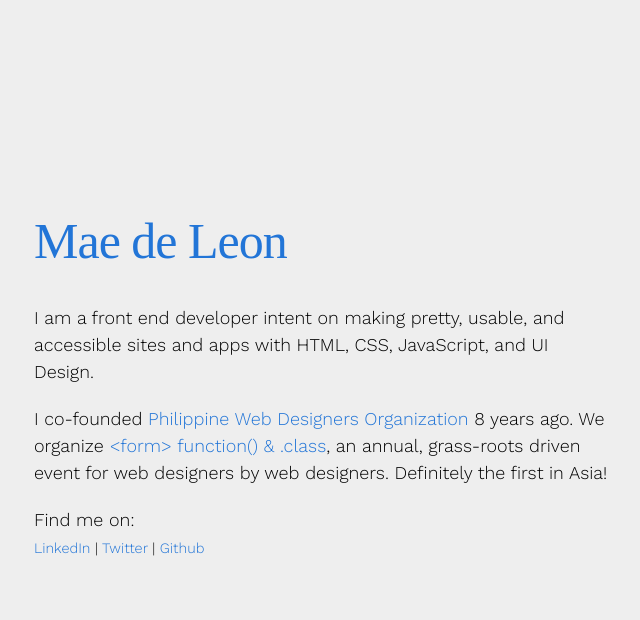
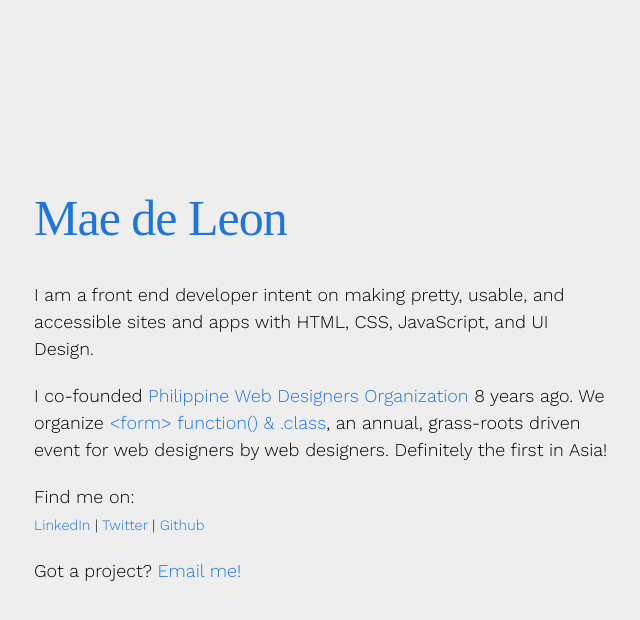
Before and after one commit to mae/tech-hive, a Jekyll site: the page built from index.html, in a window 1280 px wide. Shown: the top 620 px of the page, without its empty margins (30-670 px from the left). Built offline with Jekyll 4.4.1, drawn with Linux system fonts in a browser that asks for light colours; some web fonts are replaced; Markdown is read by kramdown in place of the engine named in the settings.

Commit message:
added contact info

```diff
--- a/index.html
+++ b/index.html
@@ -14,4 +14,5 @@ body_class: index
   	Find me on:<br />
   	<small><a href="http://linkedin.com/in/maepaulino">LinkedIn</a> | <a href="http://twitter.com/himeemae">Twitter</a> | <a href="http://github.com/mae">Github</a></small>
   </p>
+  <p>Got a project? <a href="mailto:himaedeleon@gmail.com">Email me!</a></p>
 </div>
```
